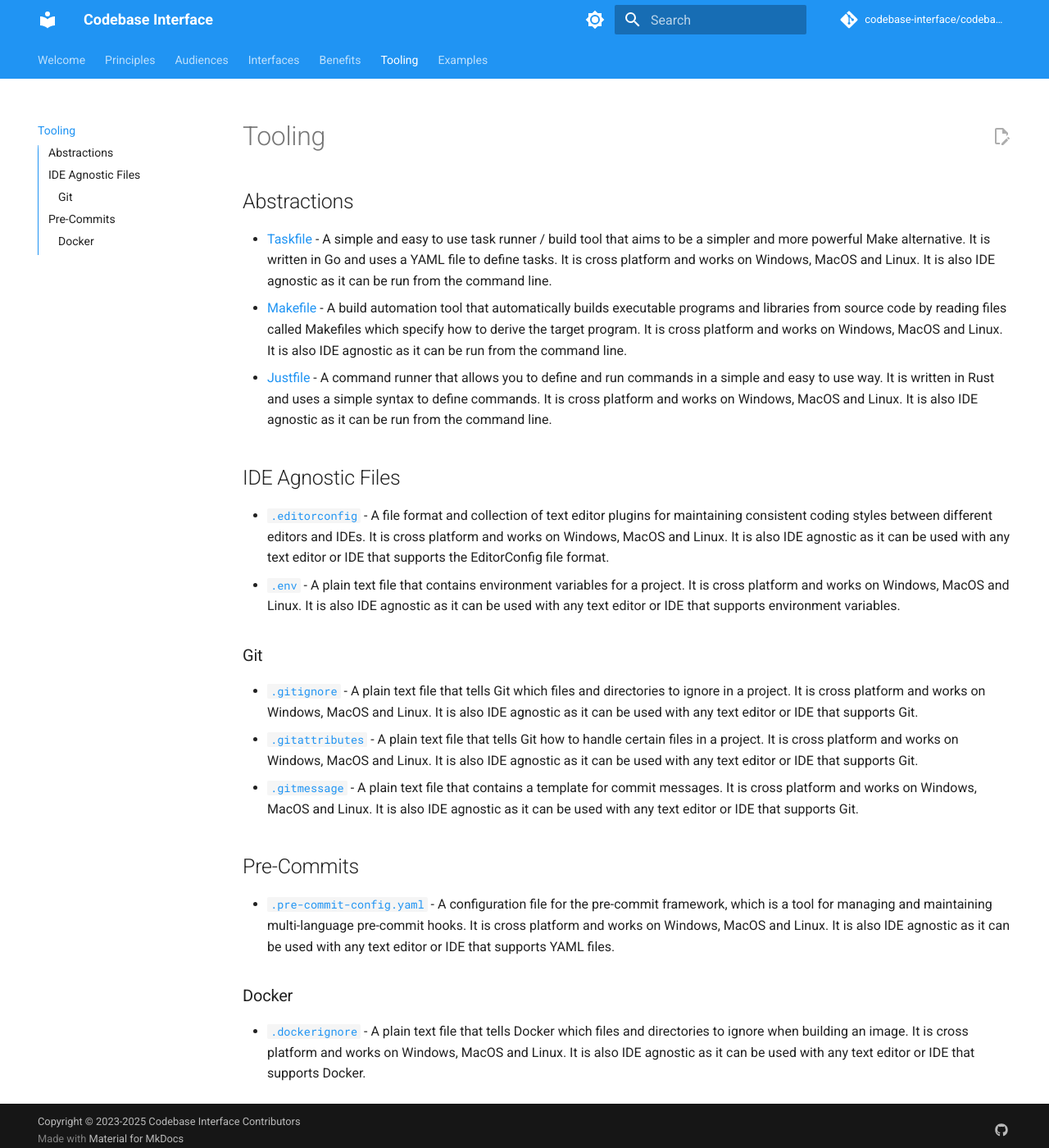
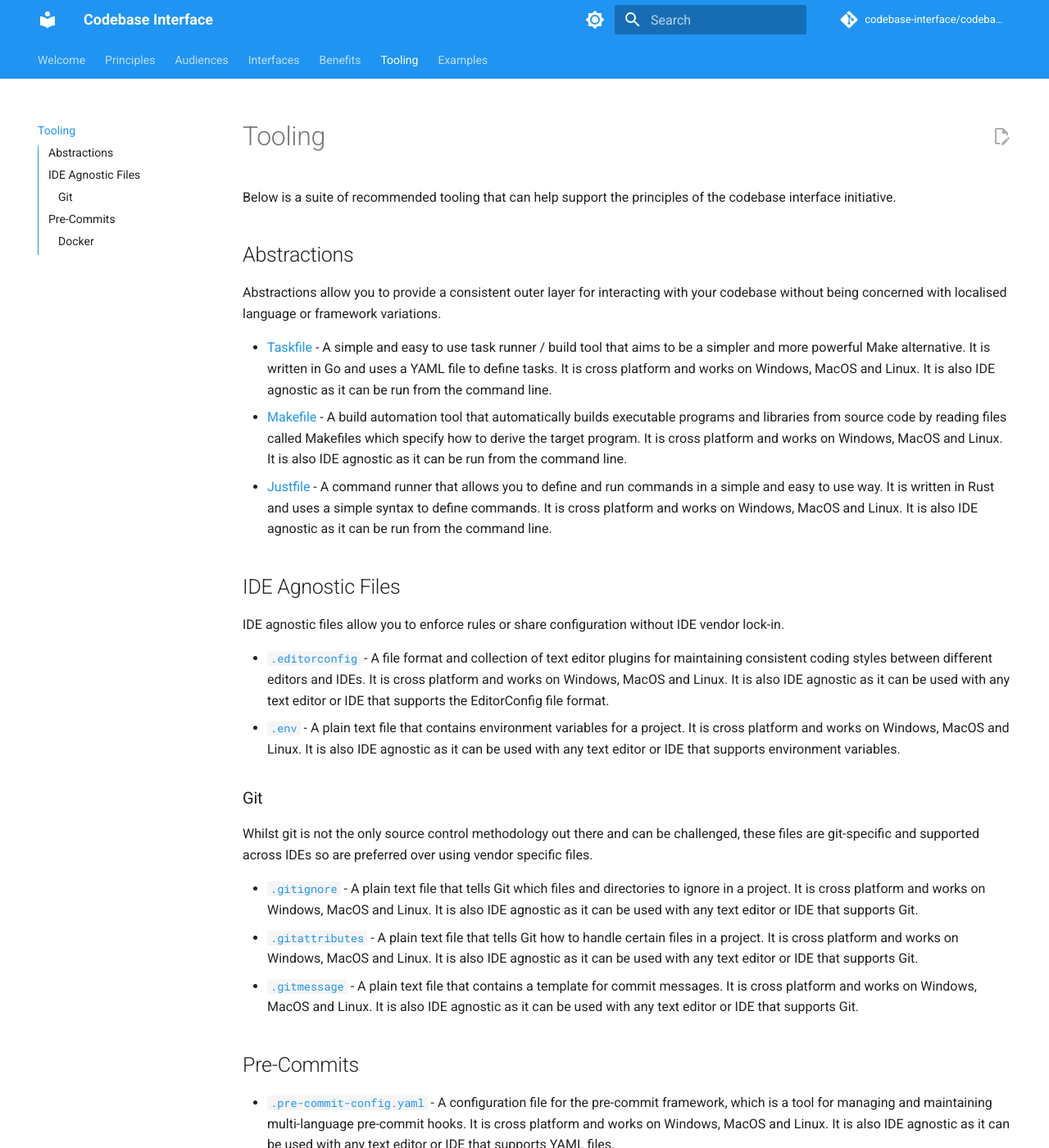
Before and after one commit to codebase-interface/codebase-interface.github.io, an MkDocs documentation site: the page built from docs/tooling.md, in a window 1280 px wide and 1400 px high. Shown: the whole window at 82% size. Built offline with MkDocs 1.6.1 and Material for MkDocs 9.7.7, drawn with Linux system fonts in a browser that asks for light colours; comment, search, counter and statistics services are not loaded.

Commit message:
Update tooling.md

```diff
--- a/docs/tooling.md
+++ b/docs/tooling.md
@@ -1,6 +1,10 @@
 # Tooling
 
+Below is a suite of recommended tooling that can help support the principles of the codebase interface initiative.
+
 ## Abstractions
+
+Abstractions allow you to provide a consistent outer layer for interacting with your codebase without being concerned with localised language or framework variations.
 
 - [Taskfile](https://taskfile.dev/){target="_blank"} - A simple and easy to use task runner / build tool that aims to be a simpler and more powerful Make alternative. It is written in Go and uses a YAML file to define tasks. It is cross platform and works on Windows, MacOS and Linux. It is also IDE agnostic as it can be run from the command line.
 - [Makefile](https://www.gnu.org/software/make/){target="_blank"} - A build automation tool that automatically builds executable programs and libraries from source code by reading files called Makefiles which specify how to derive the target program. It is cross platform and works on Windows, MacOS and Linux. It is also IDE agnostic as it can be run from the command line.
@@ -8,10 +12,14 @@
 
 ## IDE Agnostic Files
 
+IDE agnostic files allow you to enforce rules or share configuration without IDE vendor lock-in.
+
 - [`.editorconfig`](https://editorconfig.org/){target="_blank"} - A file format and collection of text editor plugins for maintaining consistent coding styles between different editors and IDEs. It is cross platform and works on Windows, MacOS and Linux. It is also IDE agnostic as it can be used with any text editor or IDE that supports the EditorConfig file format.
 - [`.env`](https://12factor.net/config){target="_blank"} - A plain text file that contains environment variables for a project. It is cross platform and works on Windows, MacOS and Linux. It is also IDE agnostic as it can be used with any text editor or IDE that supports environment variables.
 
 ### Git
+
+Whilst git is not the only source control methodology out there and can be challenged, these files are git-specific and supported across IDEs so are preferred over using vendor specific files.
 
 - [`.gitignore`](https://git-scm.com/docs/gitignore){target="_blank"} - A plain text file that tells Git which files and directories to ignore in a project. It is cross platform and works on Windows, MacOS and Linux. It is also IDE agnostic as it can be used with any text editor or IDE that supports Git.
 - [`.gitattributes`](https://git-scm.com/docs/gitattributes){target="_blank"} - A plain text file that tells Git how to handle certain files in a project. It is cross platform and works on Windows, MacOS and Linux. It is also IDE agnostic as it can be used with any text editor or IDE that supports Git.
```
